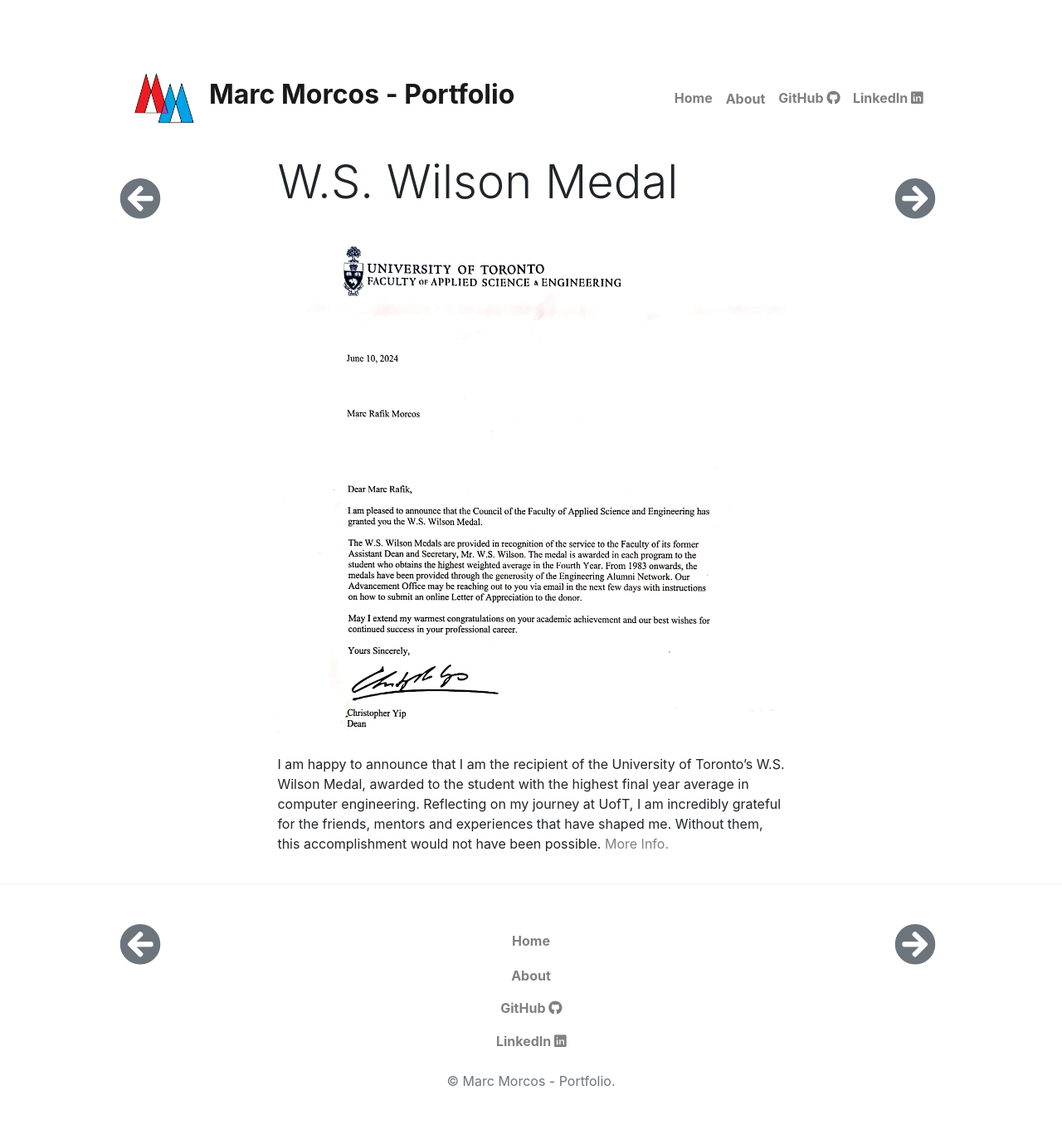
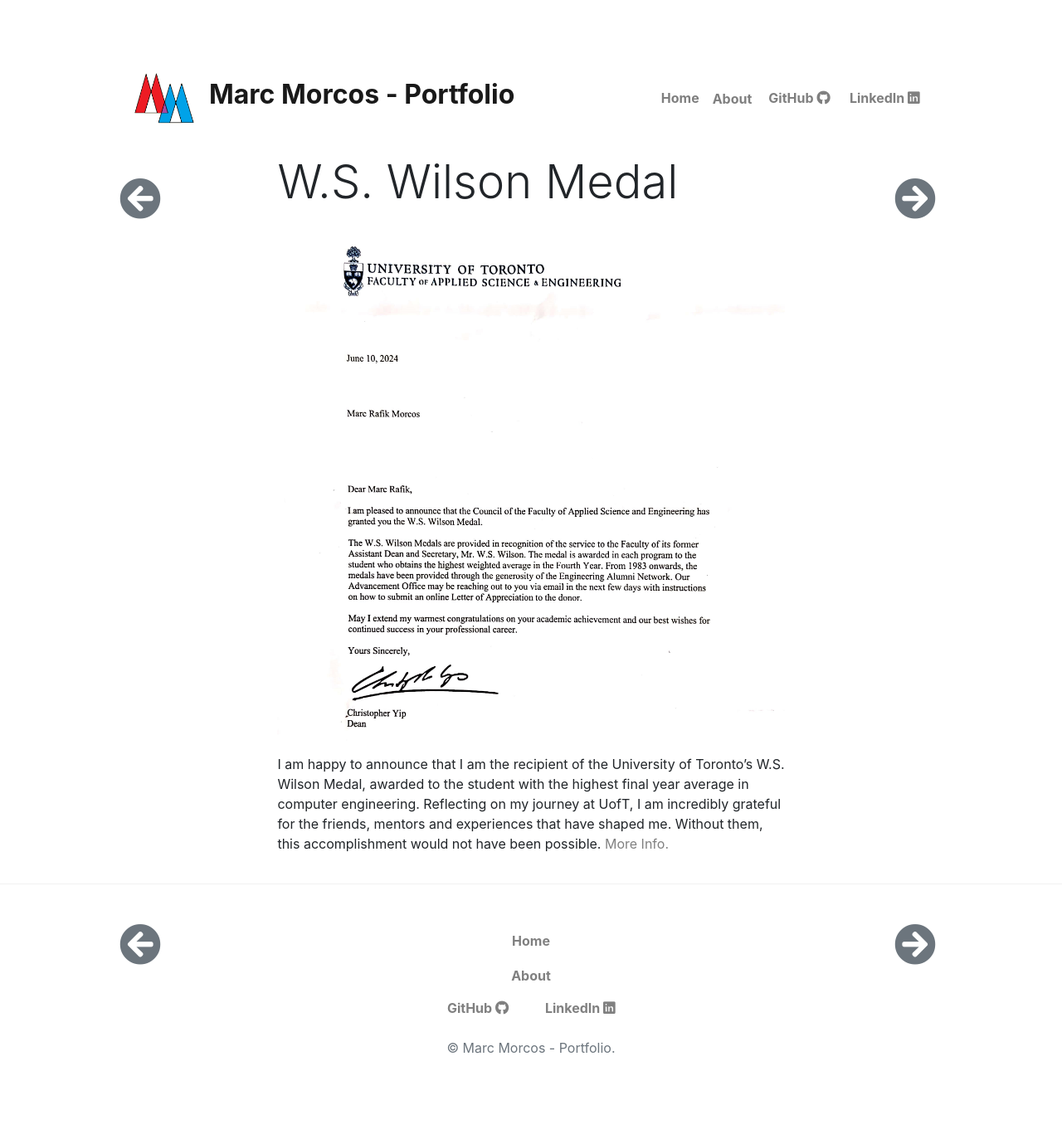
Before and after one commit to Marc-Morcos/Marc-Morcos.github.io, a Jekyll site: the page built from _posts/w-s-wilson-award/2024-06-16-w-s-wilson-award.md, in a window 1280 px wide. Shown: the whole page at 83% size. Built offline with Jekyll 4.4.1, drawn with Linux system fonts in a browser that asks for light colours; nearby versions of some CDN libraries; library files that are not in the unit come from our copies; after the commit the page ends 1339 px from its top, so only the background shows below that.

Commit message:
horizontal socials

```diff
--- a/_includes/menu-social.html
+++ b/_includes/menu-social.html
@@ -1,5 +1,5 @@
 <!--  Replace social links here -->
 
-<li><a target="_blank" href="https://github.com/Marc-Morcos" class="nav-link">GitHub <i class="fab fa-github"></i></a></li>
+<li class="d-inline-block ml-1 mr-1"><a target="_blank" href="https://github.com/Marc-Morcos" class="nav-link">GitHub <i class="fab fa-github"></i></a></li>
 
-<li><a target="_blank" href="https://www.linkedin.com/in/marc-morcos" class="nav-link">LinkedIn <i class="fab fa-linkedin"></i></a></li>
+<li class="d-inline-block ml-1 mr-1"><a target="_blank" href="https://www.linkedin.com/in/marc-morcos" class="nav-link">LinkedIn <i class="fab fa-linkedin"></i></a></li>
```
